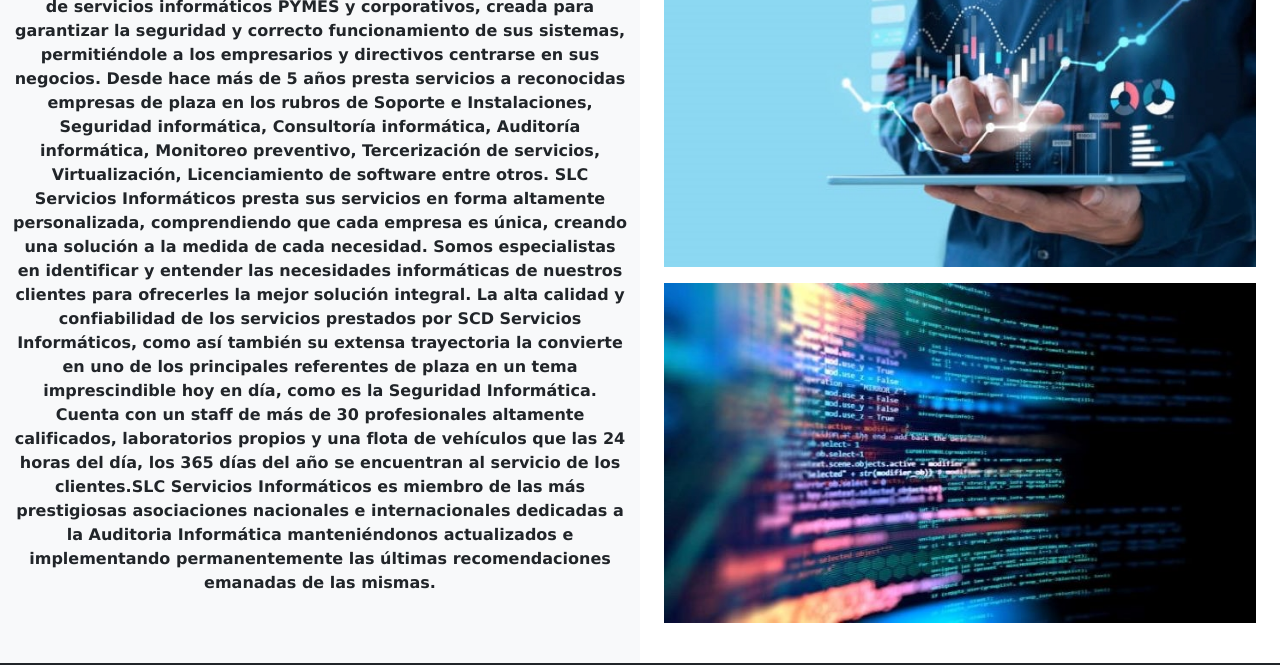
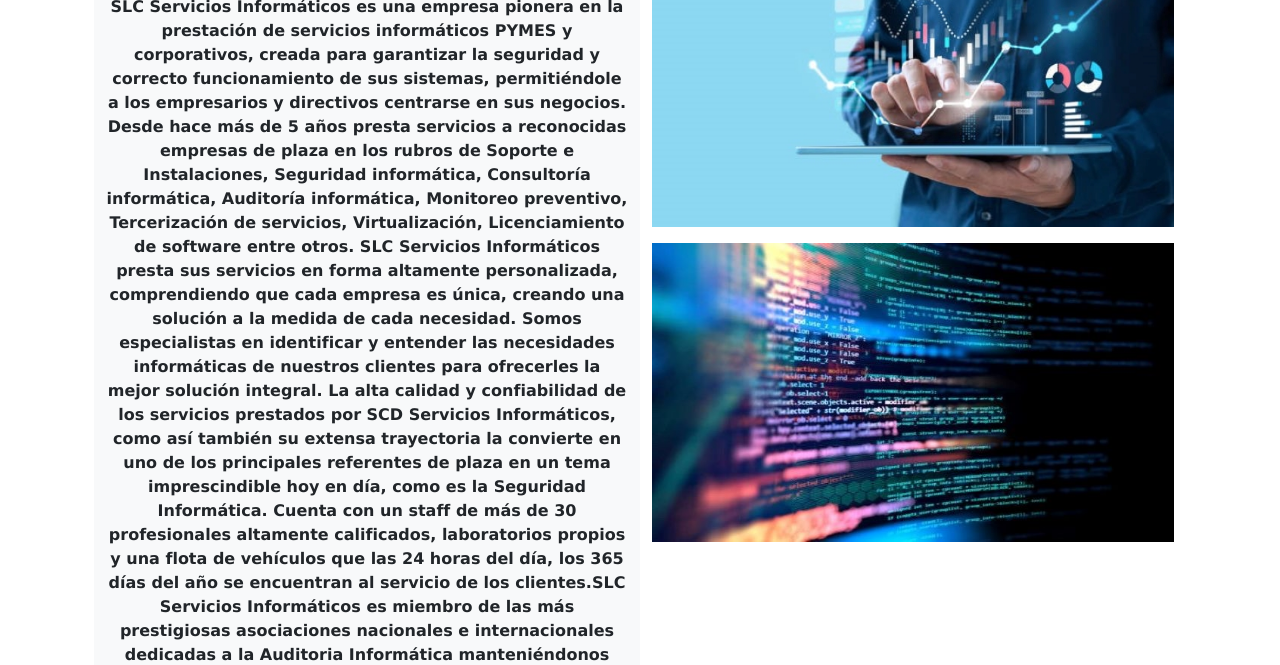
Before and after one commit to skillgamerz/proyectofinal, a website: page views/nosotros.html in a window 1280 px wide. Shown: the part 153-818 px from the top of the page. Drawn offline with nearby package versions, Linux system fonts and the light colour scheme.

Commit message:
modificacion 11/12

```diff
--- a/views/nosotros.html
+++ b/views/nosotros.html
@@ -40,8 +40,8 @@
 </nav>
 <!-- main-->
 <main>
-  <div class="container-fluid">
-    <div class="row">
+  <div class="container">
+    <div class="row p-4 mb-5">
       <div class="shadow-none bg-light col-xs-12 col-sm-12 col-md-12 col-lg-6">
         <h1 class="textocontacto fw-bold text-center ">Nosotros
         </h1>
@@ -51,7 +51,7 @@
         Cuenta con un staff de más de 30 profesionales altamente calificados, laboratorios propios y una flota de vehículos que las 24 horas del día, los 365 días del año se encuentran al servicio de los clientes.SLC Servicios Informáticos es miembro de las más prestigiosas asociaciones nacionales e internacionales dedicadas a la Auditoria Informática manteniéndonos actualizados e implementando permanentemente las últimas recomendaciones emanadas de las mismas.
         </p>
       </div>
-      <div class="p-4  col-xs-12 col-sm-12 col-md-12 col-lg-6">
+      <div class="  col-xs-12 col-sm-12 col-md-12 col-lg-6">
         <p class="fw-semibold text-center ">
           <img class="img-fluid" src="../assets/img/fotonosotros.jpg" alt="">
         </p>
```
Also changed, not shown: views/service.html (+2 -2 lines), assets/img/foto servicio.jpg (added), assets/img/foto servicio1.jpg (added).
